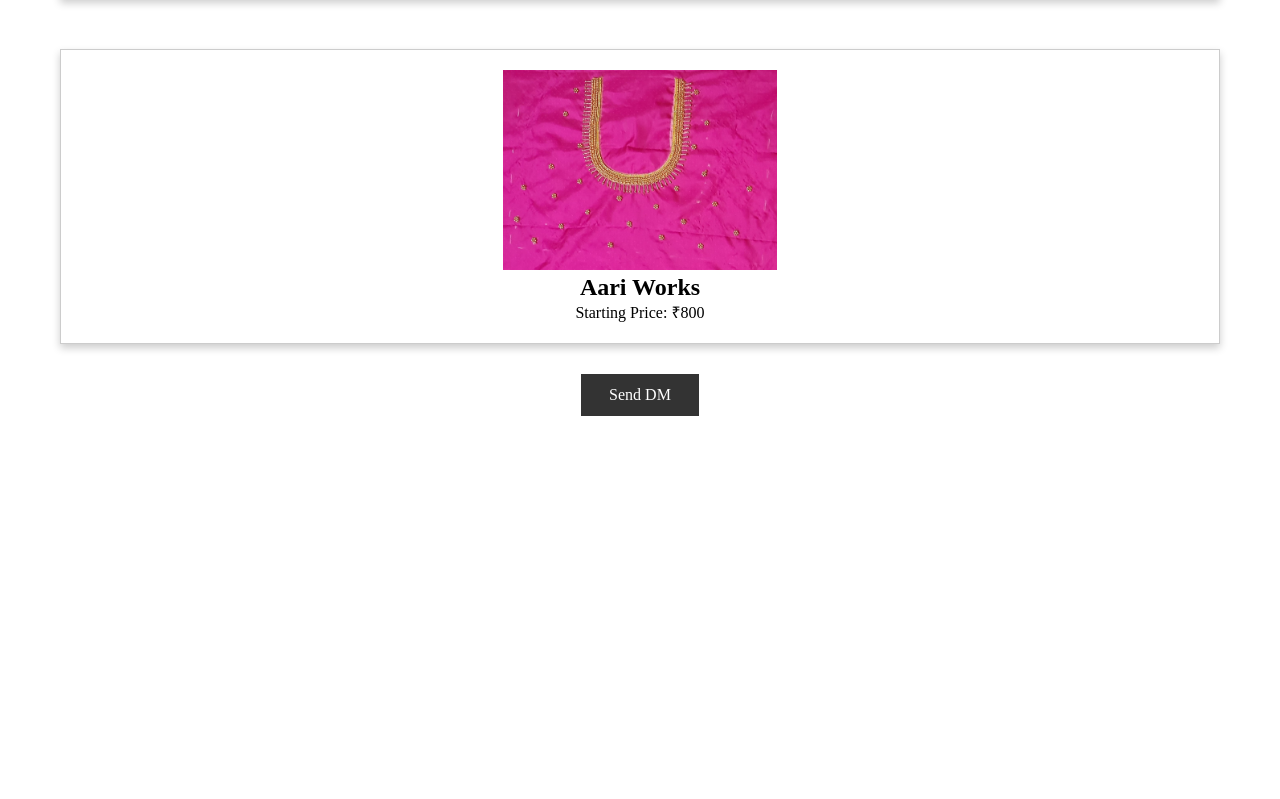
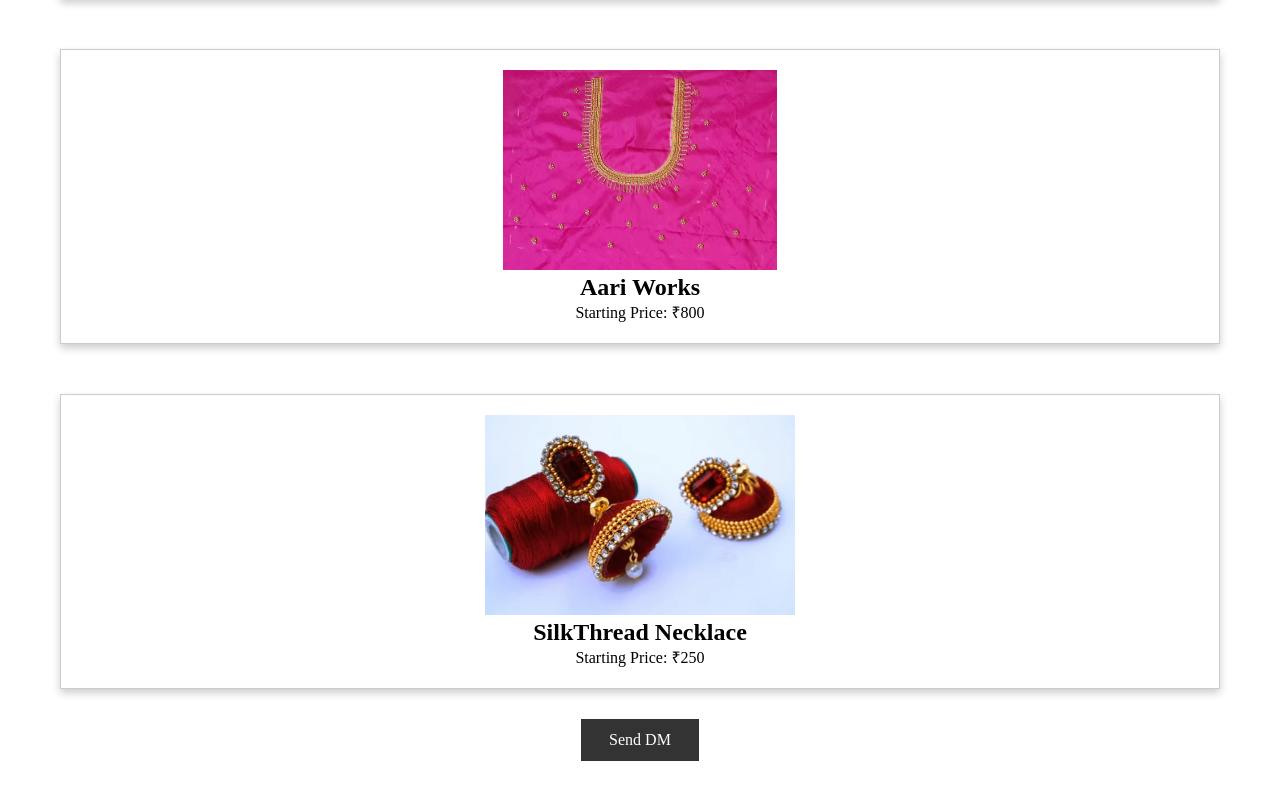
Before and after one commit to i4m-r4vi/Buttus-Creations, a plain HTML site: page index.html in a window 1280 px wide. Shown: the part 1823-2622 px from the top of the page. Before the commit the page ends 2317 px from the top, so only its background shows below. Drawn offline with nearby package versions, Linux system fonts and the light colour scheme; a web font is replaced by a local one.

Commit message:
Update index.html

```diff
--- a/index.html
+++ b/index.html
@@ -54,6 +54,12 @@
             <p>Starting Price: ₹800</p>
         </div>
 
+        <div class="product">
+            <img src="./assests/Screenshot_20240102_190522_Chrome.jpg" alt="Product 5">
+            <h2>SilkThread Necklace</h2>
+            <p>Starting Price: ₹250</p>
+        </div>
+
         <div class="container-1">
             <div class="vertical-center">
               <a href = "mailto:buttu.screativework07@gmail.com?subject = Feedback&body = Message" class="btn-1">
```
